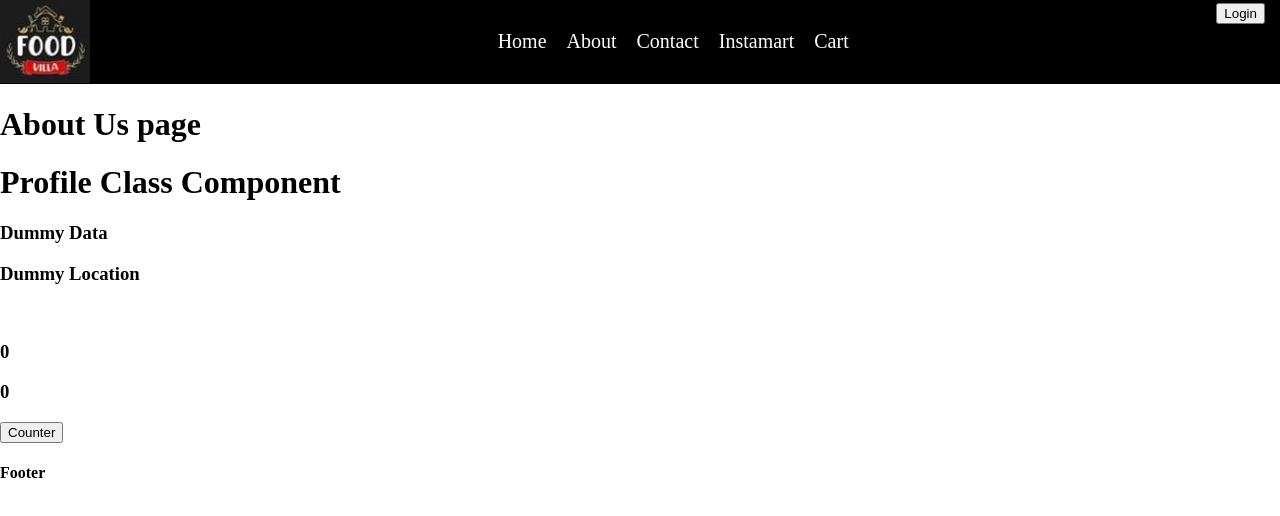
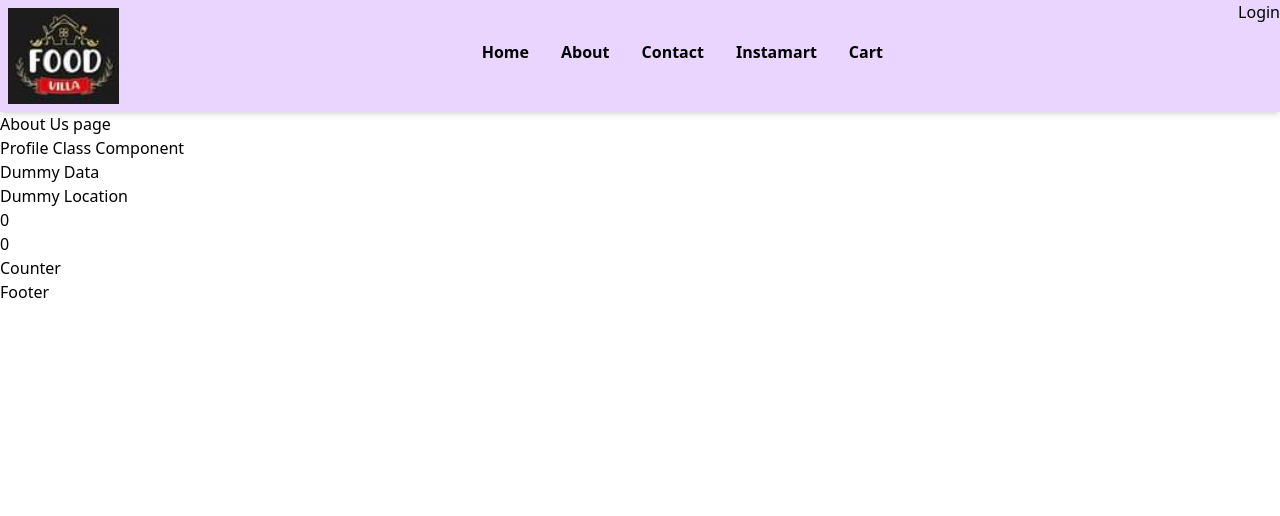
Before and after one commit to saakshi10/NamasteReact, a React (Vite) app: page /about in a window 1280 px wide. Shown: the top 516 px of the page. Built offline with nearby package versions, Linux system fonts and the light colour scheme; no server answers.

Commit message:
tailwind

```diff
--- a/package.json
+++ b/package.json
@@ -21,7 +21,9 @@
     "@babel/core": "^7.20.12",
     "babel-plugin-transform-remove-console": "^6.9.4",
     "parcel": "^2.8.2",
-    "process": "^0.11.10"
+    "postcss": "^8.4.32",
+    "process": "^0.11.10",
+    "tailwindcss": "^3.4.0"
   },
   "dependencies": {
     "formik": "^2.4.5",
--- a/src/components/Body.js
+++ b/src/components/Body.js
@@ -74,12 +74,12 @@ const Body = () => {
     return allRestaurants.length === 0 ? (
         <Shimmer />
     ) : (
-        <div className="home-page">
-            <div className="search-container">
+        <div className="bg-pink-50">
+            <div className="search-container p-5 my-4">
                 <input
                     type="text"
                     placeholder="Search for restaurant"
-                    className="search-bar"
+                    className="search-bar rounded-tl-lg rounded-bl-lg border w-4/5 p-2"
                     value={searchText}
                     onChange={(e) => {
                         setSearchText(e.target.value);
@@ -89,14 +89,14 @@ const Body = () => {
                     }}
                 />
                 <i
-                    className="fa-solid fa-magnifying-glass search-icon"
+                    className="fa-solid fa-magnifying-glass search-icon rounded-tr-lg rounded-br-lg border w-1/12 p-3 text-center bg-blue-800 text-white hover:bg-blue-600"
                     onClick={() => {
                         const data = filterData(searchText);
                         setFilteredRestaurants(data);
                     }}
                 ></i>
             </div>
-            <div className="restaurant-list">
+            <div className="restaurant-list flex flex-wrap justify-start">
                 {filteredRestaurants.length === 0 ? (
                     <h1>No Restaurants</h1>
                 ) : (
--- a/src/components/Header.js
+++ b/src/components/Header.js
@@ -5,7 +5,7 @@ import logo from "../assets/img/logo.jpg";
 export const Title = () => {
     return (
         <a href="/">
-            <img className="logo" src={logo} alt="Logo" />
+            <img className="h-28 p-2" src={logo} alt="Logo" />
         </a>
     );
 };
@@ -20,23 +20,23 @@ const Header = () => {
     const [isLoggedIn, setIsLoggedIn] = useState(false);
 
     return (
-        <div className="header">
+        <div className="flex justify-between bg-pink-50 shadow-md sm:bg-blue-50 lg:bg-purple-200">
             <Title />
-            <div className="nav-items">
-                <ul>
-                    <li>
+            <div>
+                <ul className="flex justify-items-start py-10">
+                    <li className="px-4 font-bold">
                         <Link to="/">Home</Link>
                     </li>
-                    <li>
+                    <li className="px-4 font-bold">
                         <Link to="/about">About</Link>
                     </li>
-                    <li>
+                    <li className="px-4 font-bold">
                         <Link to="/contact">Contact</Link>
                     </li>
-                    <li>
+                    <li className="px-4 font-bold">
                         <Link to="/instamart">Instamart</Link>
                     </li>
-                    <li>Cart</li>
+                    <li className="px-4 font-bold">Cart</li>
                 </ul>
             </div>
 
--- a/src/components/RestaurantCard.js
+++ b/src/components/RestaurantCard.js
@@ -6,15 +6,17 @@ const RestaurantCard = ({
     avgRating,
 }) => {
     return (
-        <div className="card">
+        <div className="w-56 p-4 m-2 shadow-lg rounded-md shadow-pink-400 border-pink-500 bg-white">
             <img
                 src={
                     "https://res.cloudinary.com/swiggy/image/upload/fl_lossy,f_auto,q_auto,w_508,h_320,c_fill/" +
                     cloudinaryImageId
                 }
             ></img>
-            <div className="name">{name}</div>
-            <div className="cuisines">{cuisines?.join(", ")}</div>
+            <div className="name font-bold text-lg">{name}</div>
+            <div className="cuisines text-sm italic">
+                {cuisines?.join(", ")}
+            </div>
             <div className="details">
                 <span className="distance">{lastMileTravelString}</span>
                 <span className="rating">
--- a/style.css
+++ b/style.css
@@ -1,4 +1,11 @@
-body{
+@tailwind base;
+@tailwind components;
+@tailwind utilities;
+
+/* add the @tailwind directives for each of Tailwind’s layers. */
+
+
+/* body{
     margin: 0px;
     font-family: cursive;
 
@@ -43,8 +50,10 @@ body{
     padding-top: 10px;
     justify-content: flex-start;
 }
+*/
 
 /** SEARCH BAR **/
+/*
 .search-container{
     text-align: end;
     margin: 5px 10px 15px 0px;
@@ -73,10 +82,12 @@ body{
     box-shadow: none;
     outline: none;
 }
+*/
 /** SEARCH BAR CSS END **/
 
 
 /** RESTAURANT CARD **/
+/*
 .card{
     border: 1px solid #bcc1c7;
     border-radius: 2px;
@@ -123,9 +134,11 @@ body{
     font-size: 13px;
     border-radius: 2px;
 }
+*/
 /** RESTAURANT CARD CSS END **/
 
 /** SHIMMER CSS **/
+/*
 .shimmer-card{
     margin: 10px;
     height: 300px;
@@ -154,3 +167,4 @@ body{
 		background-position: 450px 0px;
 	}
 }
+ */
--- /dev/null
+++ b/tailwind.config.js
@@ -0,0 +1,13 @@
+/** @type {import('tailwindcss').Config} */
+module.exports = {
+    content: [
+        // we mention what files will be using the tailwind classes
+        // "./src/**/*.{html,js,ts,jsx,tsx}"
+        // below means all html and js files which are under src folder should be picked for tailwind
+        "./src/**/*.{html,js}",
+    ],
+    theme: {
+        extend: {},
+    },
+    plugins: [],
+};
```
Also changed, not shown: .postcssrc (added), 1 other file (tests, documents, lock files or other folders).
